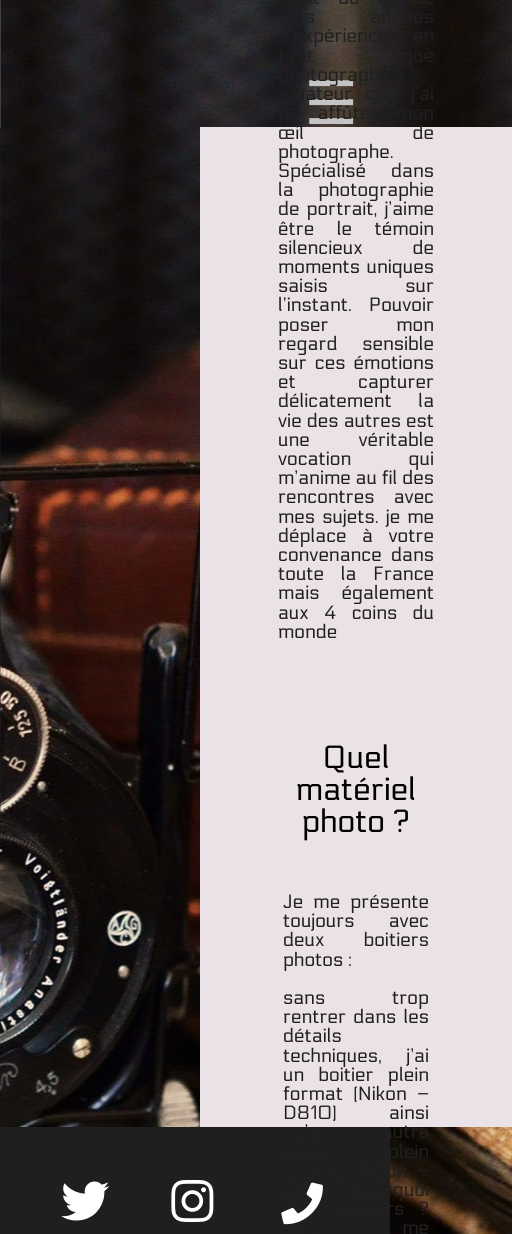
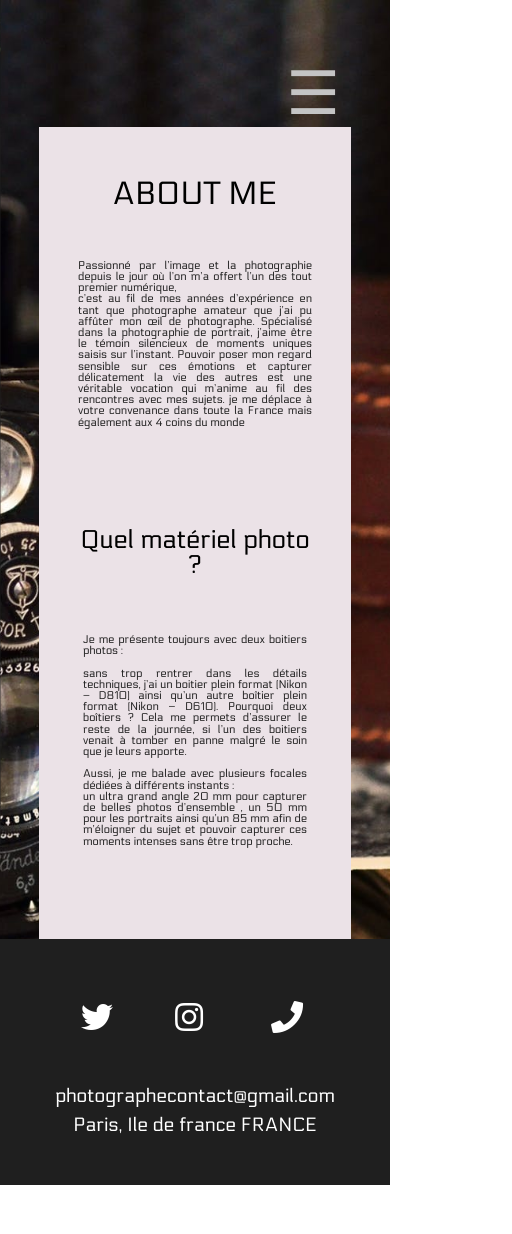
Before and after one commit to megane2222/portfolio2, a plain HTML site: page index3.html in a window 390 px wide. Shown: the top 1234 px of the page, 512 px wide, since content can reach past the window. After the commit the page ends 1185 px from the top, so only its background shows below. Drawn offline with nearby package versions, Linux system fonts and the light colour scheme.

Commit message:
réglage responsive

```diff
--- a/css/style.css
+++ b/css/style.css
@@ -184,6 +184,15 @@ margin:auto;
 
 }
 
+#hamburger a{
+
+  color: white;
+  text-decoration: none;
+
+}
+
+
+
 
 #hamburger, #hamburger-content {
   display: inline;
@@ -230,7 +239,7 @@ margin:auto;
   left: 0;
   width: 100%;
   height: 100%;
-  background-color: rgba(0, 0, 0, .4);
+  background-color: rgba(20, 20, 20, 0.212);
 }
 
 #hamburger-sidebar {
@@ -253,7 +262,7 @@ margin:auto;
 
 
 #hamburger-sidebar-header{
-  background-image: url(../images/wallaper.jpg) ;
+  background-image: url(../images/pexels-photo-1072179.jpeg) ;
 
   height: 128px;
 }
@@ -495,32 +504,6 @@ font-size: 2.5rem;
 
 
 
-@media screen and (max-width:1024px) {
-
-
-
-
-
-    .page-section1{
-
-      background-image: url(images/cornestablette.png);
-      background-repeat: no-repeat;
-      background-position: center bottom  ;
-
-
-    }
-
-
-
-    footer{
-
-      background-repeat: no-repeat;
-      background-size: 300% ;
-      background-position-x: 52%;
-    }
-
-
-}
 
 @media screen and (max-width:768px){
 
@@ -578,18 +561,12 @@ font-size: 2.5rem;
       padding: 15px;
 
     }
-    .page-section1{
-
-      background-image: url(images/cornestablette.png);
-      background-repeat: no-repeat;
-      background-position: center bottom  ;
 
 
-    }
     footer{
-      background-image: url(images/bas.png);
+      background-image: url(/images/rotary-691528_1280.jpg);
       background-repeat: no-repeat;
-      background-size: 300% ;
+      background-size: 200% ;
       background-position-x: 52%;
     }
 
@@ -608,7 +585,7 @@ font-size: 2.5rem;
 
   body{
     width: 100%;
-    height: 100;
+    height: 100%;
 
   }
 
@@ -616,13 +593,13 @@ font-size: 2.5rem;
 
   #photo{
     height: 100vh;
-    max-width:150px;
-    margin-top: 100px;
+    max-width:350px;
+    margin-top: 50px;
 
 
     display:grid;
 
-    grid-template-columns: 1fr ;
+    grid-template-columns: 1fr 1fr ;
     grid-template-rows: repeat(8,1fr);
     grid-gap: 10px;
 
@@ -630,24 +607,28 @@ font-size: 2.5rem;
   }
 
 
+ figure{
+  overflow: hidden;
+
+}
+
+figure h1{
+  font-size: 2rem;
+
+}
+
+figure h3{
+  font-size: 2rem;
+}
+
+.blockImage img{
+  width: 20%;
+  min-width: 300px;
+  max-width: 500px ;
+}
 
 
 
-
-
-
- figure{
-  overflow: hidden;
-
- }
-
-#logo {
-
-  display: flex;
-  align-items: center;
-  justify-content: center;
-
-}
 
 
 .lien img {
@@ -664,19 +645,36 @@ font-size: 2.5rem;
   max-width:100%;
 
 }
-.page-section1{
-
-  background-image: url(images/cornestablette.png);
-  background-repeat: no-repeat;
-  background-position: center bottom  ;
 
 
+#hamburger h2{
+
+  color: white;
+  text-decoration: none;
+  font-size: 1rem;
+
 }
-footer{
-  background-image: url(images/bas.png);
-  background-repeat: no-repeat;
-  background-size: 300% ;
-  background-position-x: 52%;
+
+
+
+.fa-phone{
+  font-size: 2rem;
+  color: #ffffff;
+}
+.fa-instagram{
+  margin-left: 50px;
+  margin-right: 50px;
+  font-size: 2rem;
+}
+
+.fa-twitter{
+  font-size: 2rem;
+}
+
+
+.lien{
+  padding-top:50px ;
+
 }
 
 }
--- a/css/style2.css
+++ b/css/style2.css
@@ -255,7 +255,7 @@ nav {
 }
 
 #hamburger-sidebar-header{
-  background-image: url(../images/wallaper.jpg) ;
+  background-image: url(../images/pexels-photo-1072179.jpeg) ;
 
   height: 128px;
 }
@@ -453,4 +453,30 @@ background-size: cover;
    max-width : 200px;
    max-height :150px;
   }
+
+  #hamburger h2{
+
+    color: white;
+    text-decoration: none;
+    font-size: 1rem;
+
+  }
+
+  .fa-phone{
+    font-size: 2rem;
+    color: #ffffff;
+  }
+  .fa-instagram{
+    margin-left: 50px;
+    margin-right: 50px;
+    font-size: 2rem;
+  }
+
+  .fa-twitter{
+    font-size: 2rem;
+  }
+
+
+    .mail  { margin-top: 10px;
+    margin-bottom: 10px;}
 }
--- a/css/style3.css
+++ b/css/style3.css
@@ -154,7 +154,9 @@ margin: 5px;
 body{
 
     background-image: url(/images/camera-old-antique-voigtlander.jpg);
-
+    width: 100%;
+    height: 100%;
+    background-size: cover;
 }
 
 
@@ -223,9 +225,10 @@ nav {
   padding: 0;
   line-height: 47px;
   float: right;
-  margin-right: 32px;
-  margin-top: 30px;
+  margin-right: 50px;
+  margin-top: 20px;
   color: #C4C4C4;
+  margin-bottom: 10px;
 
 
 }
@@ -259,7 +262,7 @@ nav {
 }
 
 #hamburger-sidebar-header{
-  background-image: url(../images/wallaper.jpg) ;
+  background-image: url(../images/pexels-photo-1072179.jpeg);
 
   height: 128px;
 }
@@ -314,18 +317,18 @@ align-items: center;
 
 .text{
   width: 80%;
-  height: 1000px;
+  height: 100%;
  display: flex;
  flex-direction: column;
  justify-content: center;
  align-items: center;
 text-align: center;
 
-margin-right: 250px;
-margin-left: 200px;
+margin-right: 25%;
+margin-left: 10%;
 background: #EBE2E7;
 padding:20% ;
-padding-top:100px;
+padding-top:5%;
 
 
 
@@ -335,7 +338,7 @@ padding-top:100px;
 .text h2{
 font-family:"Electrolize" ;
 margin-bottom: 50px;
-margin-top:350px;
+margin-top:5%;
 }
 
 .text h4{
@@ -530,6 +533,10 @@ color: white;
   margin-top: 50px;
 }
 
+
+
+
+
   @media screen and (max-width:604px) {
 
 
@@ -569,13 +576,6 @@ color: white;
           }
 
 
-          .about{
-            font-size: 2rem;
-            margin: auto;
-            margin-left: 80px;
-            padding-top: 40px;
-
-                }
 
 
                 .icones{
@@ -587,6 +587,25 @@ color: white;
                     grid-template-rows: 1fr 1fr;
                     grid-gap: 10px;
                     margin-bottom: 50px;
+                  }
+
+                  #hamburger h2{
+
+                    color: white;
+                    text-decoration: none;
+                    font-size: 1rem;
+
+                  }
+
+
+                  .text{
+
+
+
+                  margin-right: 25%;
+                  margin-left: 10%;
+                  background: #EBE2E7;
+                  padding:10% ;
 
 
 
@@ -594,4 +613,40 @@ color: white;
                   }
 
 
+                  .text h2{
+
+                  font-size: 2rem;
+
+                  }
+
+
+                  .text h4{
+
+                    font-size: 1.6rem;
+
+                    }
+
+
+                  .text p{
+                    font-size: 0.7rem;
+                  }
+
+
+                  .fa-phone{
+                    font-size: 2rem;
+                    color: #ffffff;
+                  }
+                  .fa-instagram{
+                    margin-left: 50px;
+                    margin-right: 50px;
+                    font-size: 2rem;
+                  }
+
+                  .fa-twitter{
+                    font-size: 2rem;
+                  }
+
+
+                    .mail  { margin-top: 10px;
+                    margin-bottom: 10px;}
         }
--- a/css/style4.css
+++ b/css/style4.css
@@ -248,7 +248,7 @@ nav {
 }
 
 #hamburger-sidebar-header{
-  background-image: url(../images/wallaper.jpg) ;
+  background-image: url(../images/pexels-photo-1072179.jpeg)  ;
 
   height: 128px;
 }
@@ -484,7 +484,38 @@ body{
 
                     }
 
+                    .fa-phone{
+                      font-size: 2rem;
+                      color: #ffffff;
+                    }
+                    .fa-instagram{
+                      margin-left: 50px;
+                      margin-right: 50px;
+                      font-size: 2rem;
+                    }
+
+                    .fa-twitter{
+                      font-size: 2rem;
+                    }
 
 
+                      .mail  { margin-top: 10px;
+                      margin-bottom: 10px;}
 
+                      .carousel{
+
+
+                      width: 100% ;
+                      margin: auto;
+                      margin-top: 50px;
+                      margin-bottom: 10px;
+
+                        }
+                        #hamburger h2{
+
+                          color: white;
+                          text-decoration: none;
+                          font-size: 1rem;
+
+                        }
             }
--- a/index3.html
+++ b/index3.html
@@ -28,7 +28,7 @@
 				<div id="hamburger-content">
 					<nav>
 						<ul>
-							<li><a href="index"><h2>ACCEUIL</h2></a></li>
+							<li><a href="index.html"><h2>ACCEUIL</h2></a></li>
 							<li><a href="index4.html"><h2>GALERIE</h2></a></li>
                             <li><a href="index2.html"><h2>CONTACT</h2></a></li>
 
```
Also changed, not shown: images/pexels-photo-1072179.jpeg (added).
